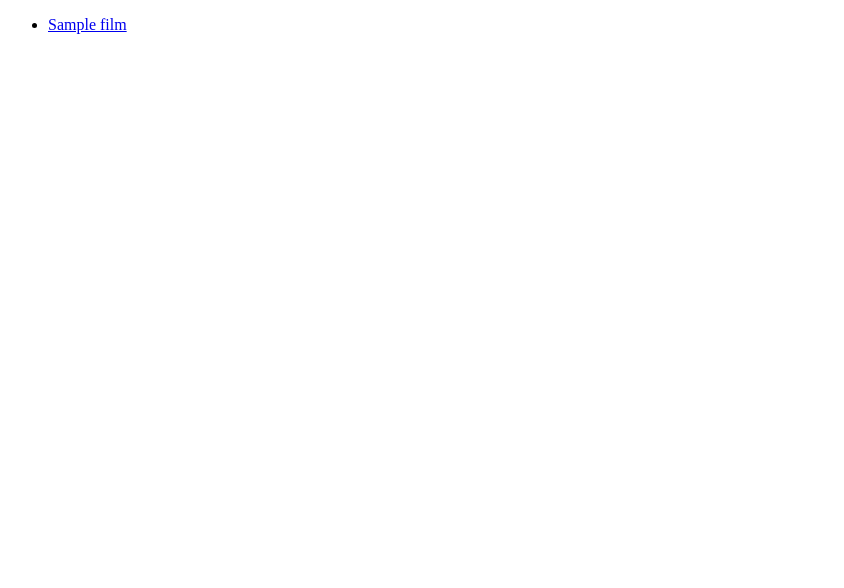
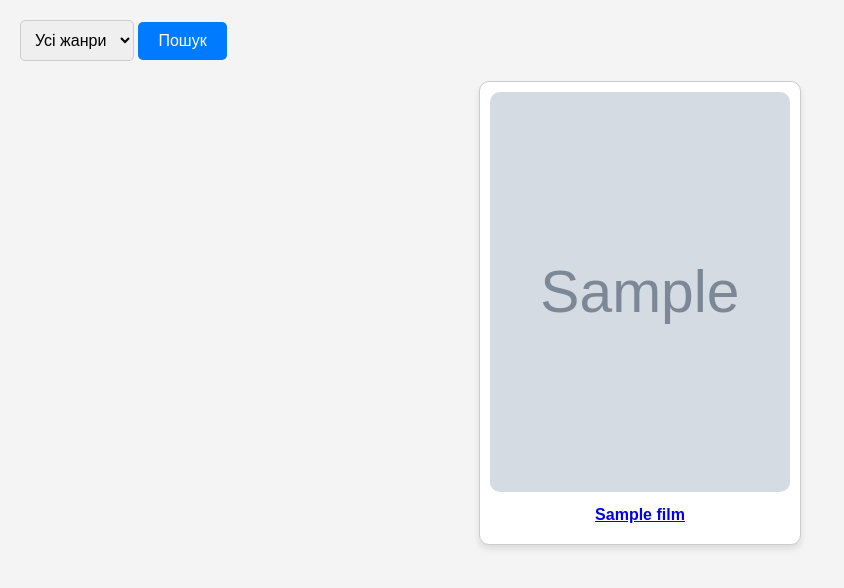
Before and after one commit to andrii9530/Python, a Django app: page / in a window 1280 px wide. Before the commit the part shown is almost empty. Shown: the top 588 px of the page, without its empty margins (0-844 px from the left). Run offline with Django 5.2, Linux system fonts and the light colour scheme; tables that the repository leaves empty hold one stand-in row (values such as "Sample post"); grey boxes marked "Sample" are stand-in pictures.

Commit message:
Update film_list.html
Додав фільтрвцію за жанрами

```diff
--- a/film_project/films/templates/films/film_list.html
+++ b/film_project/films/templates/films/film_list.html
@@ -2,21 +2,91 @@
 <html>
 <head>
     <title>Список фільмів</title>
+    <style>
+        body {
+            font-family: Arial, sans-serif;
+            background-color: #f4f4f4;
+            margin: 0;
+            padding: 20px;
+        }
+        .film-grid {
+            display: flex;
+            flex-wrap: wrap;
+            justify-content: space-around;
+            gap: 20px;
+        }
+        .film-card {
+            background-color: white;
+            border: 1px solid #ccc;
+            border-radius: 10px;
+            width: 300px;
+            padding: 10px;
+            box-shadow: 0 4px 6px rgba(0, 0, 0, 0.1);
+            text-align: center;
+        }
+        .film-card img {
+            width: 100%;
+            height: 400px;
+            object-fit: cover;
+            border-radius: 10px;
+        }
+        .film-card p {
+            font-weight: bold;
+            margin: 10px 0;
+        }
+        .search-filter {
+            display: flex;
+            justify-content: space-between;
+            margin-bottom: 20px;
+        }
+        .search-filter input, .search-filter select {
+            padding: 10px;
+            font-size: 16px;
+            border: 1px solid #ccc;
+            border-radius: 5px;
+        }
+        .search-filter button {
+            padding: 10px 20px;
+            font-size: 16px;
+            color: white;
+            background-color: #007BFF;
+            border: none;
+            border-radius: 5px;
+            cursor: pointer;
+        }
+        .search-filter button:hover {
+            background-color: #0056b3;
+        }
+    </style>
 </head>
 <body>
-    {% load static %}
+    {% block content %}
+    <div class="search-filter">
+        <form method="get">
+            <select name="genre">
+                <option value="">Усі жанри</option>
+                {% for genre in genres %}
+                    <option value="{{ genre.id }}" {% if request.GET.genre == genre.id|stringformat:"s" %}selected{% endif %}>
+                        {{ genre.name }}
+                    </option>
+                {% endfor %}
+            </select>
+            <button type="submit">Пошук</button>
+        </form>
 
-
-    {% block content %}
-    <ul>
+    </div>
+    <div class="film-grid">
         {% for film in films %}
-            <li>
-                <a href="{% url 'film_detail' film.id %}">{{ film.title }}</a>
-            </li>
+            <div class="film-card">
+                <a href="{% url 'film_detail' film.id %}">
+                    <img src="{{ film.image.url }}" alt="{{ film.title }}">
+                    <p>{{ film.title }}</p>
+                </a>
+            </div>
+        {% empty %}
+            <p>Фільми не знайдено.</p>
         {% endfor %}
-    </ul>
+    </div>
     {% endblock %}
-
-
 </body>
 </html>
```
